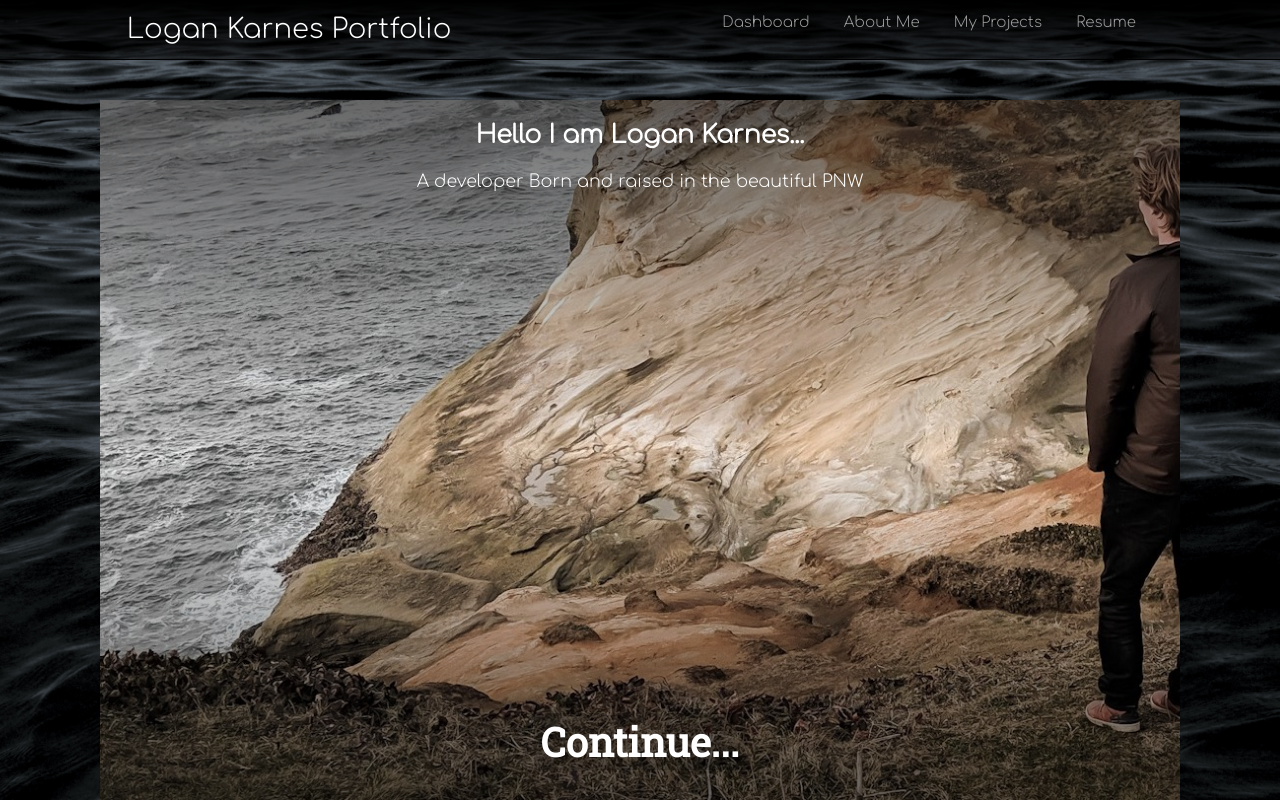
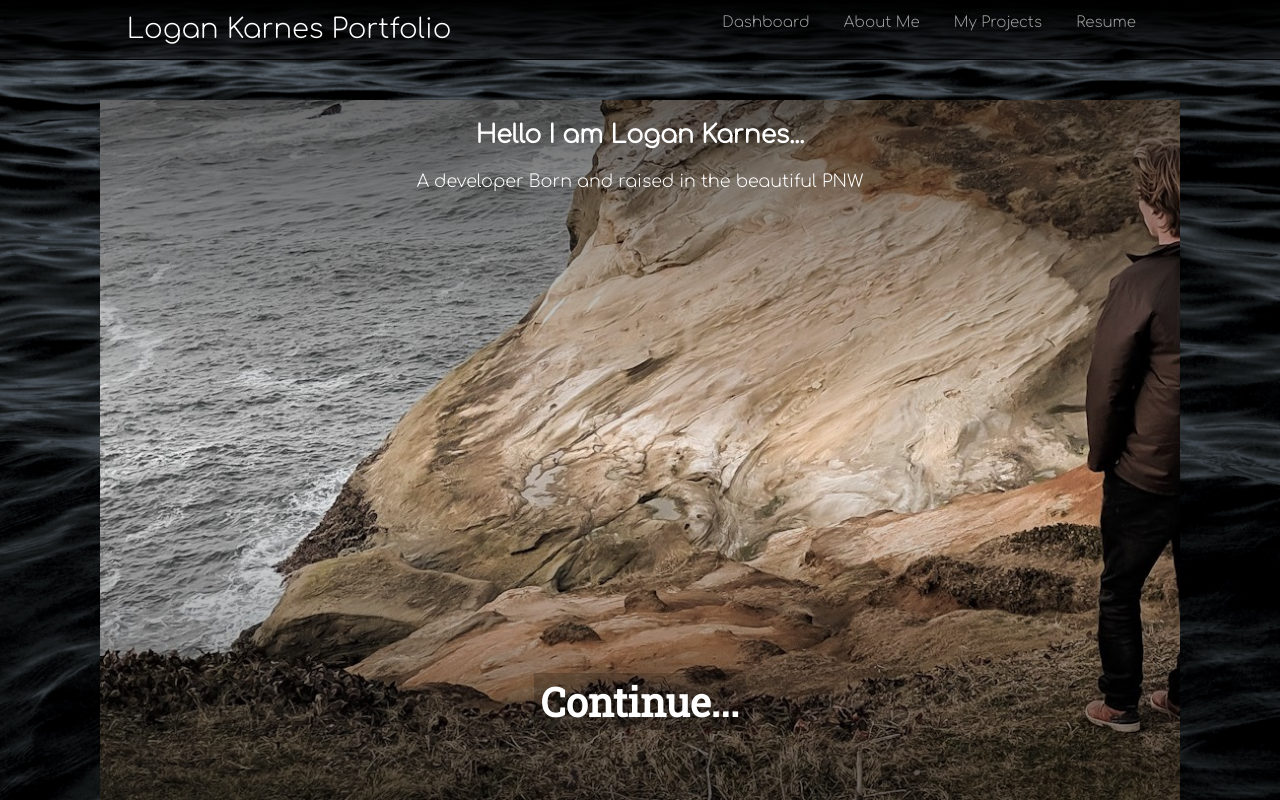
Before and after one commit to lkarnes/Portfolio, a React (Create React App) app: page / in a window 1280 px wide. Built offline with nearby package versions, Linux system fonts and the light colour scheme.

Commit message:
fixed the home page

```diff
--- a/src/sass/home-page.scss
+++ b/src/sass/home-page.scss
@@ -27,7 +27,10 @@
             border: 1px solid rgba(0, 0, 0, 0.0);
             border-radius: 0px;
             transition: ease-in-out .2s;
-            margin-top: 65vh;
+            margin-top: 60vh;
+            @media screen and (max-width: $phone){
+                margin-top: 40vh;
+            }
         }
         button:hover{
             border: 1px solid rgba(0, 0, 0, 0.5);
```
